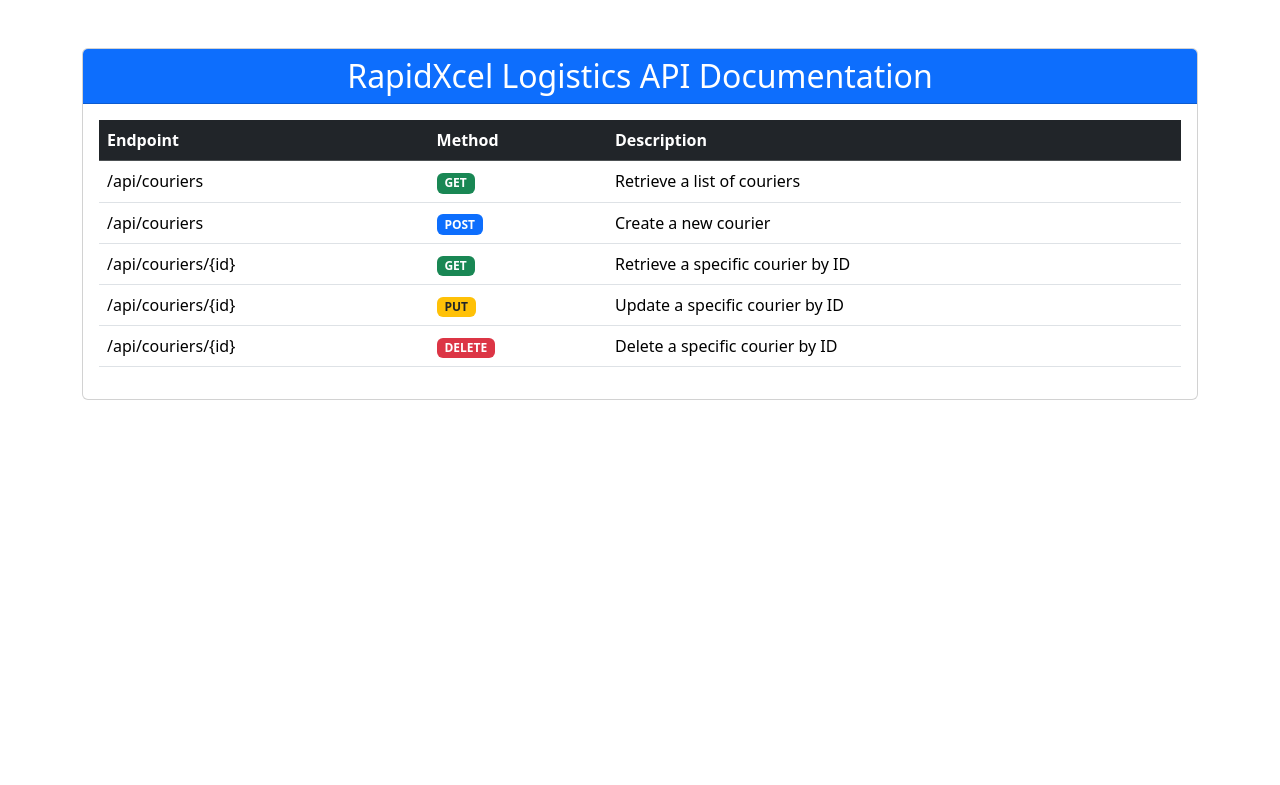
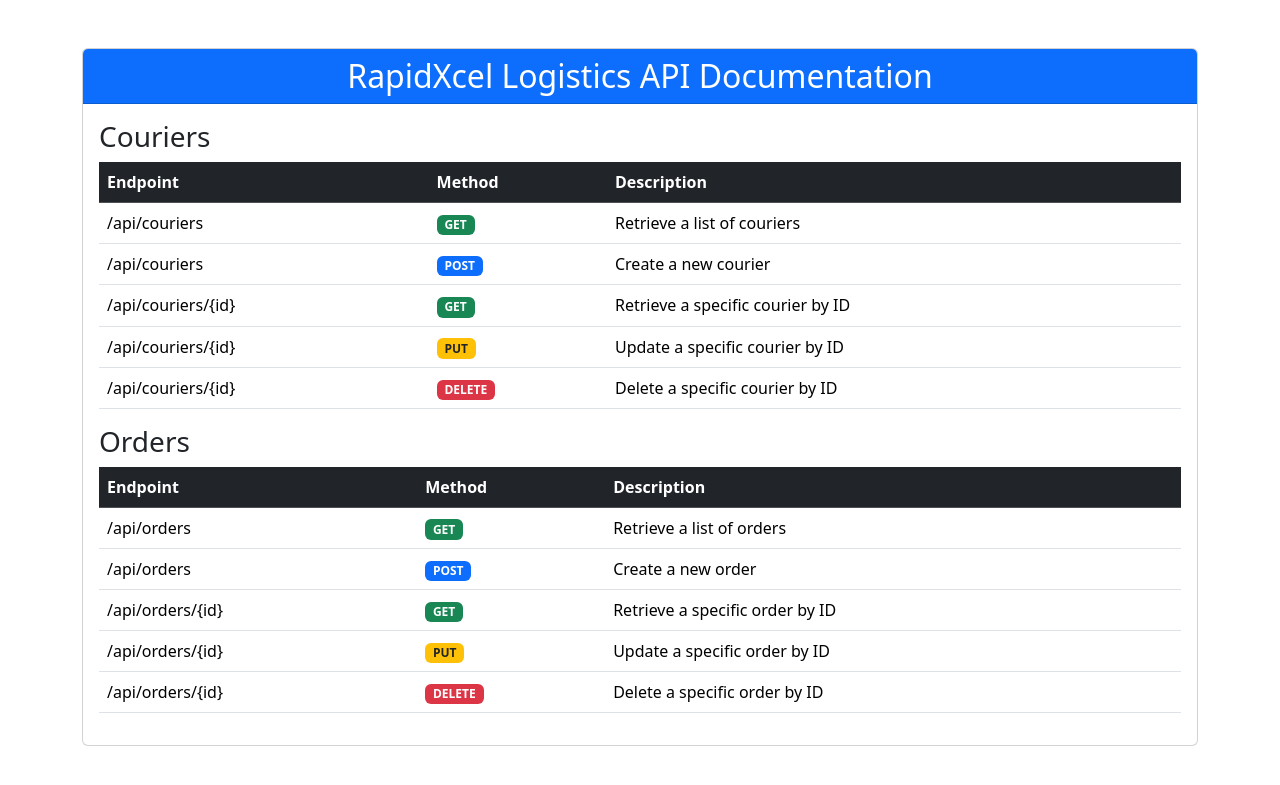
Before and after one commit to ritwickrajmakhal/RapidXcel-Logistics, a Flask app: page / in a window 1280 px wide. Shown: the top 785 px of the page. Run offline with Flask 3, Linux system fonts and the light colour scheme.

Commit message:
Add API documentation for Orders endpoints

```diff
--- a/backend/rapidxcel_logistics/templates/index.html
+++ b/backend/rapidxcel_logistics/templates/index.html
@@ -23,6 +23,8 @@
           <h2 class="text-center mb-0">RapidXcel Logistics API Documentation</h2>
         </div>
         <div class="card-body">
+          <!-- Couriers API Endpoints -->
+          <h3>Couriers</h3>
           <table class="table table-hover table-responsive">
             <thead class="table-dark">
               <tr>
@@ -57,7 +59,45 @@
                 <td><span class="badge bg-danger">DELETE</span></td>
                 <td>Delete a specific courier by ID</td>
               </tr>
-              <!-- Add more API endpoints as needed -->
+            </tbody>
+          </table>
+
+          <!-- Orders API Endpoints -->
+          <h3>Orders</h3>
+          <table class="table table-hover table-responsive">
+            <thead class="table-dark">
+              <tr>
+                <th>Endpoint</th>
+                <th>Method</th>
+                <th>Description</th>
+              </tr>
+            </thead>
+            <tbody>
+              <tr>
+                <td>/api/orders</td>
+                <td><span class="badge bg-success">GET</span></td>
+                <td>Retrieve a list of orders</td>
+              </tr>
+              <tr>
+                <td>/api/orders</td>
+                <td><span class="badge bg-primary">POST</span></td>
+                <td>Create a new order</td>
+              </tr>
+              <tr>
+                <td>/api/orders/{id}</td>
+                <td><span class="badge bg-success">GET</span></td>
+                <td>Retrieve a specific order by ID</td>
+              </tr>
+              <tr>
+                <td>/api/orders/{id}</td>
+                <td><span class="badge bg-warning text-dark">PUT</span></td>
+                <td>Update a specific order by ID</td>
+              </tr>
+              <tr>
+                <td>/api/orders/{id}</td>
+                <td><span class="badge bg-danger">DELETE</span></td>
+                <td>Delete a specific order by ID</td>
+              </tr>
             </tbody>
           </table>
         </div>
```
